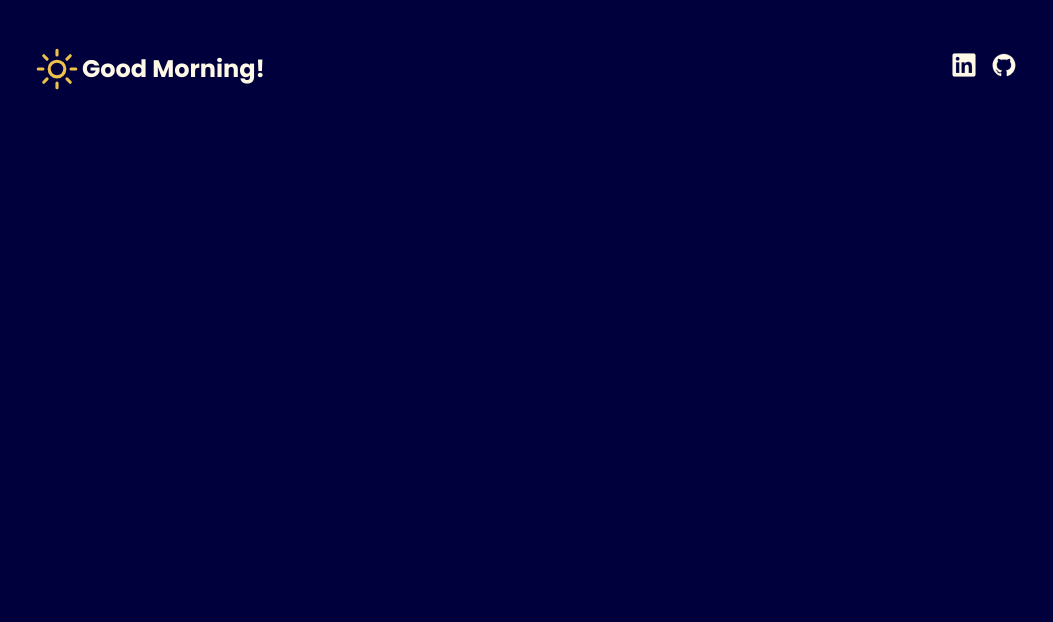
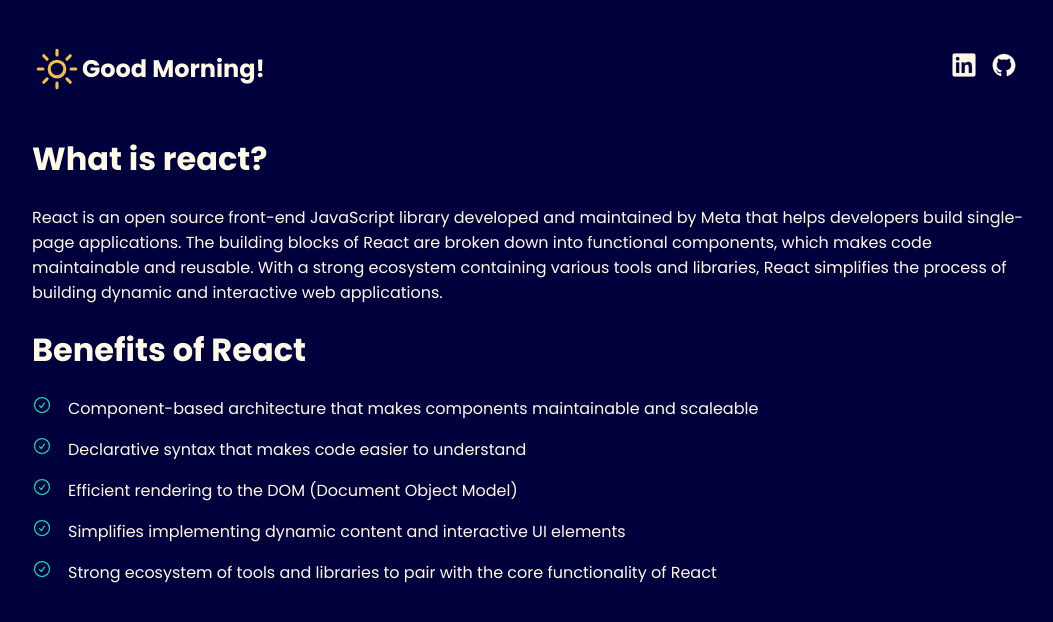
Before and after one commit to zack6yuan/atlas-react-and-jsx, a React (Vite) app: page / in a window 1280 px wide. Shown: the top 622 px of the page, without its empty margins (108-1161 px from the left). Built offline with nearby package versions, Linux system fonts and the light colour scheme.

Commit message:
updated the components.

```diff
--- a/src/App.jsx
+++ b/src/App.jsx
@@ -1,11 +1,13 @@
 import Greeting from "./components/Greeting";
 import Header from "./components/Header";
+import Section from "./components/Section";
 
 // Render the App component to the root element
 function App() {
   return (
     <div className="app">
         <Header />
+        <Section />
     </div>
   )
 }
--- /dev/null
+++ b/src/components/Section.jsx
@@ -0,0 +1,20 @@
+// Need to use a prop here
+function Section() {
+    return (
+        <div className="about-section">
+            <h1>What is react?</h1>
+            React is an open source front-end JavaScript library developed and maintained by Meta that helps developers build single-page applications.
+            The building blocks of React are broken down into functional components, which makes code maintainable and reusable.
+            With a strong ecosystem containing various tools and libraries, React simplifies the process of building dynamic and interactive web applications.
+            <h1>Benefits of React</h1>
+            <ul>
+                <li>Component-based architecture that makes components maintainable and scaleable</li>
+                <li>Declarative syntax that makes code easier to understand</li>
+                <li>Efficient rendering to the DOM (Document Object Model)</li>
+                <li>Simplifies implementing dynamic content and interactive UI elements</li>
+                <li>Strong ecosystem of tools and libraries to pair with the core functionality of React</li>
+            </ul>
+        </div>
+    );
+}
+export default Section;
```
